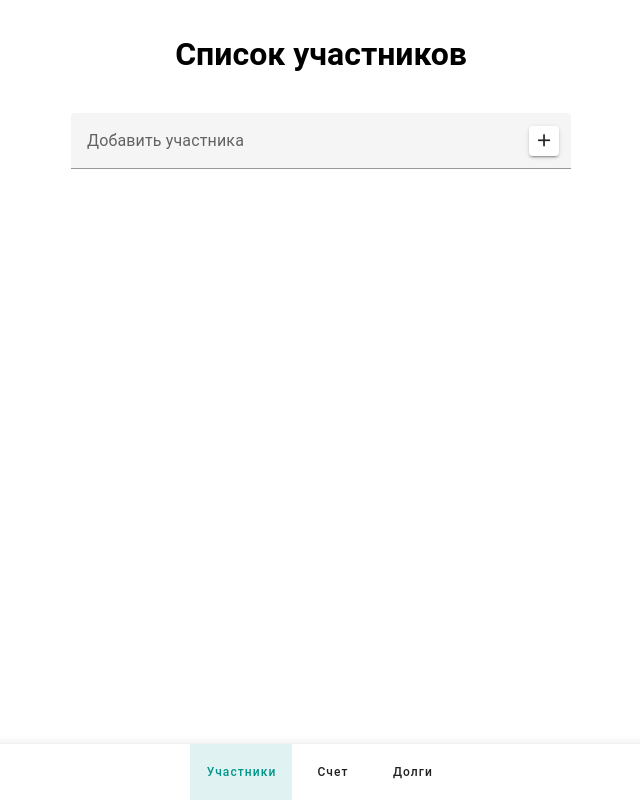
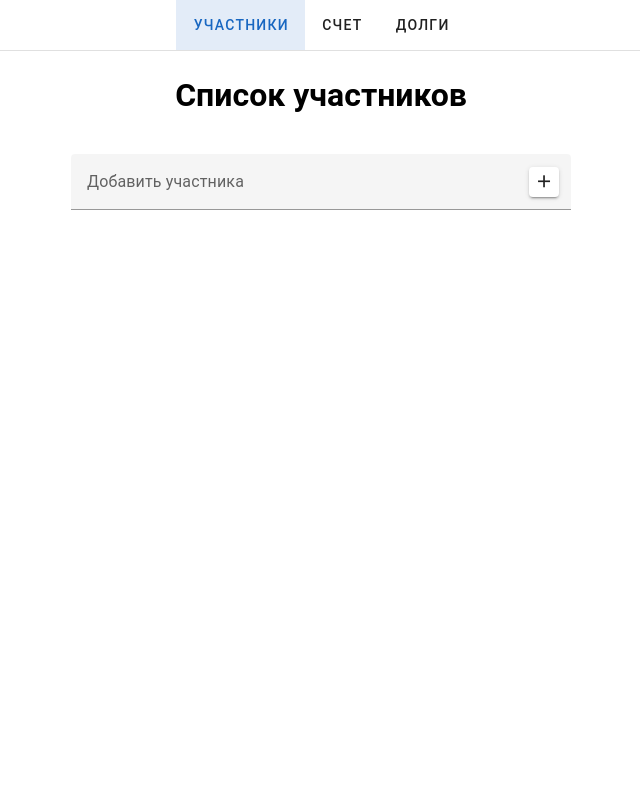
Before and after one commit to tashimba/vue_bill_app, a Vue app: page /#/bill in a window 1280 px wide. Shown: the whole page, without its empty margins (319-959 px from the left). Built offline with nearby package versions, Linux system fonts and the light colour scheme.

Commit message:
fix all, except 1st

```diff
--- a/src/components/Dialog.vue
+++ b/src/components/Dialog.vue
@@ -1,34 +1,23 @@
 <template>
-  <v-btn
-    v-if="!item"
-    width="500"
-    size="large"
-    variant="tonal"
-    elevation="2"
-    @click="openState = true"
-  >
-    Добавить позицию
-  </v-btn>
-
   <v-dialog activator="parent" width="auto">
     <template v-slot:default="{ isActive }">
       <v-card
         max-width="600"
-        :title="item ? 'Изменение позиции' : 'Добавление позиции'"
+        :title="props.item ? 'Изменение позиции' : 'Добавление позиции'"
       >
         <template v-slot:actions>
           <v-sheet class="mx-auto" width="400" style="padding: 20px">
             <v-form @submit.prevent>
               <v-text-field
+                v-model.trim="inputName"
                 :error-messages="errorMessagesName"
-                v-model.trim="inputName"
                 label="Название"
                 @click:clear="inputName = ''"
                 clearable
               ></v-text-field>
               <v-text-field
+                v-model.trim="inputPrice"
                 :error-messages="errorMessagesPrice"
-                v-model.trim="inputPrice"
                 label="Цена"
                 @click:clear="inputPrice = ''"
                 clearable
@@ -38,9 +27,10 @@
                 class="mt-2"
                 type="submit"
                 block
-                @click="() => handleClick(item)"
+                variant="tonal"
+                @click="() => handleClick(isActive)"
               >
-                {{ !!data ? "Применить изменения" : "Добавить позицию" }}
+                {{ !!props.item ? "Применить изменения" : "Добавить позицию" }}
               </v-btn>
             </v-form>
           </v-sheet>
@@ -51,68 +41,78 @@
 </template>
 
 <script setup>
-import FormAddItem from "./FormAddItem.vue";
-import { ref } from "vue";
+import { ref, watch } from "vue";
+import { useBillStore } from "../stores/useBillStore.js";
+
 const props = defineProps({
-  openDialog: { type: Boolean },
-  item: { type: Object },
+  item: { type: Object, default: null },
 });
 
 const openState = ref(false);
 
-import { useBillStore } from "../stores/useBillStore.js";
-
 const billStore = useBillStore();
 
-const inputName = this.data ? this.data.name : "";
-const inputPrice = this.data ? this.data.price : "";
-const errorMessagesName = "";
-const errorMessagesPrice = "";
+const { changeItem, addItem } = billStore;
 
-const handleClick = (data) => {
-  if (checkInputValues(data)) {
-    if (!!data) {
-      this.billStore.changeItem({
-        id: data.id,
-        name: inputName,
-        price: inputPrice,
+const inputName = ref(props.item?.name ?? "");
+const inputPrice = ref(props.item?.price ?? "");
+const errorMessagesName = ref("");
+const errorMessagesPrice = ref("");
+
+const handleClick = (isActive) => {
+  if (checkInputValues(props.item)) {
+    if (!!props.item) {
+      changeItem({
+        id: props.item.id,
+        name: inputName.value,
+        price: inputPrice.value,
       });
     } else {
-      billStore.addItem({
-        name: inputName,
-        price: inputPrice,
+      addItem({
+        name: inputName.value,
+        price: inputPrice.value,
       });
+      inputName.value = "";
+      inputPrice.value = "";
     }
+    isActive.value = false;
   }
 };
 
-const checkInputValues = (data) => {
-  if (!inputName.length) {
-    errorMessagesName = "Необходимо ввести имя";
+const checkInputValues = () => {
+  if (!inputName.value.length) {
+    errorMessagesName.value = "Необходимо ввести имя";
     return false;
   }
-  if (!inputPrice.length) {
-    errorMessagesPrice = "Необходимо ввести цену";
+  if (!inputPrice.value.length) {
+    errorMessagesPrice.value = "Необходимо ввести цену";
     return false;
   }
-  if (inputName.length > 20) {
-    errorMessagesName = "Длина имени не должна превышать 20 букв";
+  if (inputName.value.length > 20) {
+    errorMessagesName.value = "Длина имени не должна превышать 20 букв";
     return false;
   }
-  if (!data) {
-    if (billStore.items.find((item) => item.name == inputName)) {
-      errorMessagesName = "Продукт с таким именем уже создан";
+  if (!props.item) {
+    if (billStore.items.find((item) => item.name == inputName.value)) {
+      errorMessagesName.value = "Продукт с таким именем уже создан";
       return false;
     }
   }
-  if (!Number(inputPrice)) {
-    errorMessagesPrice = "Цена должна быть числом";
+  if (!Number(inputPrice.value)) {
+    errorMessagesPrice.value = "Цена должна быть числом";
     return false;
-  } else if (!inputName.match(/[a-zA-Zа-яёА-ЯЁ ]/)) {
-    errorMessagesName = "Имя должно содержать буквы";
+  } else if (!inputName.value.match(/[a-zA-Zа-яёА-ЯЁ ]/)) {
+    errorMessagesName.value = "Имя должно содержать буквы";
     return false;
   } else return true;
 };
+
+watch(inputName, () => {
+  errorMessagesName.value = "";
+});
+watch(inputPrice, () => {
+  errorMessagesPrice.value = "";
+});
 </script>
 
 <style></style>
--- a/src/components/InputPerson.vue
+++ /dev/null
@@ -1,67 +0,0 @@
-<template>
-  <v-responsive class="mx-auto" max-width="500" style="margin: 25px 0">
-    <v-text-field
-      v-model.trim="inputValue"
-      :error-messages="errorMessages"
-      label="Добавить участника"
-      clear-icon="mdi-close-circle"
-      @click:append-inner="addPerson"
-      @click:clear="inputValue = ''"
-      clearable
-    >
-      <template v-slot:append-inner>
-        <v-btn variant="elevated" size="30px">
-          <v-icon icon="mdi-plus" @click="addPerson"> </v-icon>
-        </v-btn>
-      </template>
-    </v-text-field>
-  </v-responsive>
-</template>
-<script>
-import { usePersonsStore } from "../stores/usePersonsStore.js";
-
-export default {
-  setup() {
-    const store = usePersonsStore();
-    return {
-      store,
-    };
-  },
-  props: {
-    personId: {
-      type: String,
-    },
-  },
-  data: () => ({
-    inputValue: "",
-    errorMessages: "",
-  }),
-  methods: {
-    addPerson() {
-      if (this.checkName()) {
-        this.store.addPerson(this.inputValue);
-        this.inputValue = "";
-      }
-    },
-    checkName() {
-      if (!this.inputValue.length) {
-        this.errorMessages = "Необходимо ввести имя";
-      } else if (this.inputValue.length > 20) {
-        this.errorMessages = "Длина имени не должна превышать 20 букв";
-      } else if (
-        this.store.persons.find((person) => person.name == this.inputValue)
-      ) {
-        this.errorMessages = "Участник с таким именем уже создан";
-      } else if (!this.inputValue.match(/[a-zA-Zа-яёА-ЯЁ ]/)) {
-        this.errorMessages = "Имя должно содержать буквы";
-      } else return true;
-    },
-  },
-  watch: {
-    inputValue() {
-      this.errorMessages = "";
-    },
-  },
-};
-</script>
-<style></style>
--- a/src/components/Navigation.vue
+++ b/src/components/Navigation.vue
@@ -1,23 +1,48 @@
 <template>
-  <v-layout class="overflow-visible" style="height: 30px">
-    <v-bottom-navigation v-model="value" color="teal" horizontal mandatory>
-      <v-btn @click="$router.push('/')"> Участники </v-btn>
-      <v-btn @click="$router.push('/bill')"> Счет </v-btn>
-      <v-btn @click="$router.push('/debts')"> Долги </v-btn>
-    </v-bottom-navigation>
-  </v-layout>
+  <v-card
+    class="d-flex justify-center w-100"
+    style="height: 50px"
+    elevation="0"
+  >
+    <v-btn
+      v-for="(route, i) in routes"
+      :key="i"
+      @click="handleClick(route, i)"
+      :color="navValue == i ? 'primary' : ''"
+      :variant="navValue == i ? 'tonal' : 'text'"
+      class="h-100"
+      rounded="0"
+      :text="route.name"
+    >
+    </v-btn>
+  </v-card>
+  <v-divider class="mb-5" />
 </template>
 
-<script>
-export default {
-  data() {
-    return { value: Number(sessionStorage.getItem("navigationValue")) || 0 };
+<script setup>
+import { ref } from "vue";
+import router from "../router/router.js";
+const routes = [
+  {
+    name: "Участники",
+    path: "/",
   },
-  watch: {
-    value(val) {
-      sessionStorage.setItem("navigationValue", val);
-    },
+  {
+    name: "Счет",
+    path: "/bill",
   },
+  {
+    name: "Долги",
+    path: "/debts",
+  },
+];
+
+const navValue = ref(Number(sessionStorage.getItem("navigationValue")) || 0);
+
+const handleClick = (route, i) => {
+  navValue.value = routes.indexOf(route, i);
+  router.push(route.path);
+  sessionStorage.setItem("navigationValue", navValue.value);
 };
 </script>
 
--- a/src/pages/BillPage.vue
+++ b/src/pages/BillPage.vue
@@ -26,20 +26,18 @@
                 }`"
               >
                 <template v-slot:append>
-                  <div class="btns-container">
+                  <div class="d-flex ga-5">
                     <v-btn
                       v-if="!!item"
-                      density="compact"
-                      class="btn"
+                      density="comfortable"
                       variant="outlined"
-                      @click.stop="openDialog = true"
                     >
                       <v-icon icon="mdi-pencil"></v-icon>
+                      <Dialog :item="item"></Dialog>
                     </v-btn>
-                    <Dialog :item="item" :openDialog="openDialog"></Dialog>
+
                     <v-btn
-                      density="compact"
-                      class="btn"
+                      density="comfortable"
                       variant="outlined"
                       @click.stop="deleteItem(item.id)"
                     >
@@ -58,28 +56,29 @@
   </v-card>
 
   <div class="text-center pa-4">
-    <Dialog></Dialog>
+    <v-btn
+      width="500"
+      size="large"
+      variant="tonal"
+      elevation="2"
+      @click="openState = true"
+      text=""
+    >
+      Добавить позицию
+      <Dialog></Dialog>
+    </v-btn>
   </div>
 </template>
+
 <script setup>
 import Dialog from "../components/Dialog.vue";
 import Select from "../components/Select.vue";
 import { useBillStore } from "../stores/useBillStore.js";
-import { ref } from "vue";
 
 const billStore = useBillStore();
-const openDialog = ref(false);
 
 const deleteItem = (itemId) => {
-  this.billStore.deleteItem(itemId);
+  billStore.deleteItem(itemId);
 };
 </script>
-<style scoped>
-.btns-container {
-  display: flex;
-  gap: 10px;
-}
-.btn {
-  /* min-width: 50%; */
-}
-</style>
+<style scoped></style>
--- a/src/pages/PersonListPage.vue
+++ b/src/pages/PersonListPage.vue
@@ -1,10 +1,11 @@
 <template>
+  <div class="h-100">
     <h1>Список участников</h1>
     <v-card class="mx-auto" max-width="500">
       <v-list class="py-0">
         <transition-group name="list">
           <v-list-item
-          v-for="(person, i) in store.persons"
+            v-for="(person, i) in personStore.persons"
             :style="i != 0 && 'border-top: 1px solid rgba(0, 0, 0, 0.2)'"
             :key="person.id"
             :title="person.name"
@@ -12,31 +13,73 @@
             <template v-slot:append>
               <v-icon
                 icon="mdi-close"
-              @click="store.deletePerson(person.id)"
+                @click="deletePerson(person.id)"
               ></v-icon>
             </template>
           </v-list-item>
         </transition-group>
       </v-list>
     </v-card>
-  <InputPerson />
+
+    <v-responsive class="mx-auto" max-width="500" style="margin: 25px 0">
+      <v-text-field
+        v-model.trim="inputValue"
+        :error-messages="errorMessages"
+        label="Добавить участника"
+        clear-icon="mdi-close-circle"
+        @click:append-inner="createPerson"
+        @click:clear="inputValue = ''"
+        clearable
+      >
+        <template v-slot:append-inner>
+          <v-btn variant="elevated" size="30px" @click="createPerson">
+            <v-icon icon="mdi-plus"> </v-icon>
+          </v-btn>
+        </template>
+      </v-text-field>
+    </v-responsive>
+  </div>
 </template>
 
-<script>
+<script setup>
 import { usePersonsStore } from "../stores/usePersonsStore.js";
-import InputPerson from "../components/InputPerson.vue";
-export default {
-  name: "PersonListPage",
-  components: {
-    InputPerson,
+import { ref, watch } from "vue";
+
+const personStore = usePersonsStore();
+
+const { addPerson, deletePerson } = personStore;
+
+const props = defineProps({
+  personId: {
+    type: String,
+    default: "",
   },
-  setup() {
-    const store = usePersonsStore();
-    return {
-      store,
+});
+
+const inputValue = ref("");
+const errorMessages = ref("");
+const createPerson = () => {
+  if (checkName()) {
+    addPerson(inputValue.value);
+    inputValue.value = "";
+  }
 };
-  },
+const checkName = () => {
+  if (!inputValue.value.length) {
+    errorMessages.value = "Необходимо ввести имя";
+  } else if (inputValue.value.length > 20) {
+    errorMessages.value = "Длина имени не должна превышать 20 букв";
+  } else if (
+    personStore.persons.find((person) => person.name == inputValue.value)
+  ) {
+    errorMessages.value = "Участник с таким именем уже создан";
+  } else if (!inputValue.value.match(/[a-zA-Zа-яёА-ЯЁ ]/)) {
+    errorMessages.value = "Имя должно содержать буквы";
+  } else return true;
 };
+watch(inputValue, () => {
+  errorMessages.value = "";
+});
 </script>
 <style scoped>
 .list-enter-active {
```
Also changed, not shown: src/App.vue (+1 -6 lines), src/components/FormAddItem.vue (deleted, +0 -102 lines), src/components/Select.vue (+7 -15 lines), src/pages/DebtsPage.vue (+5 -18 lines). Lines whose indentation alone changed are shown as unchanged.
